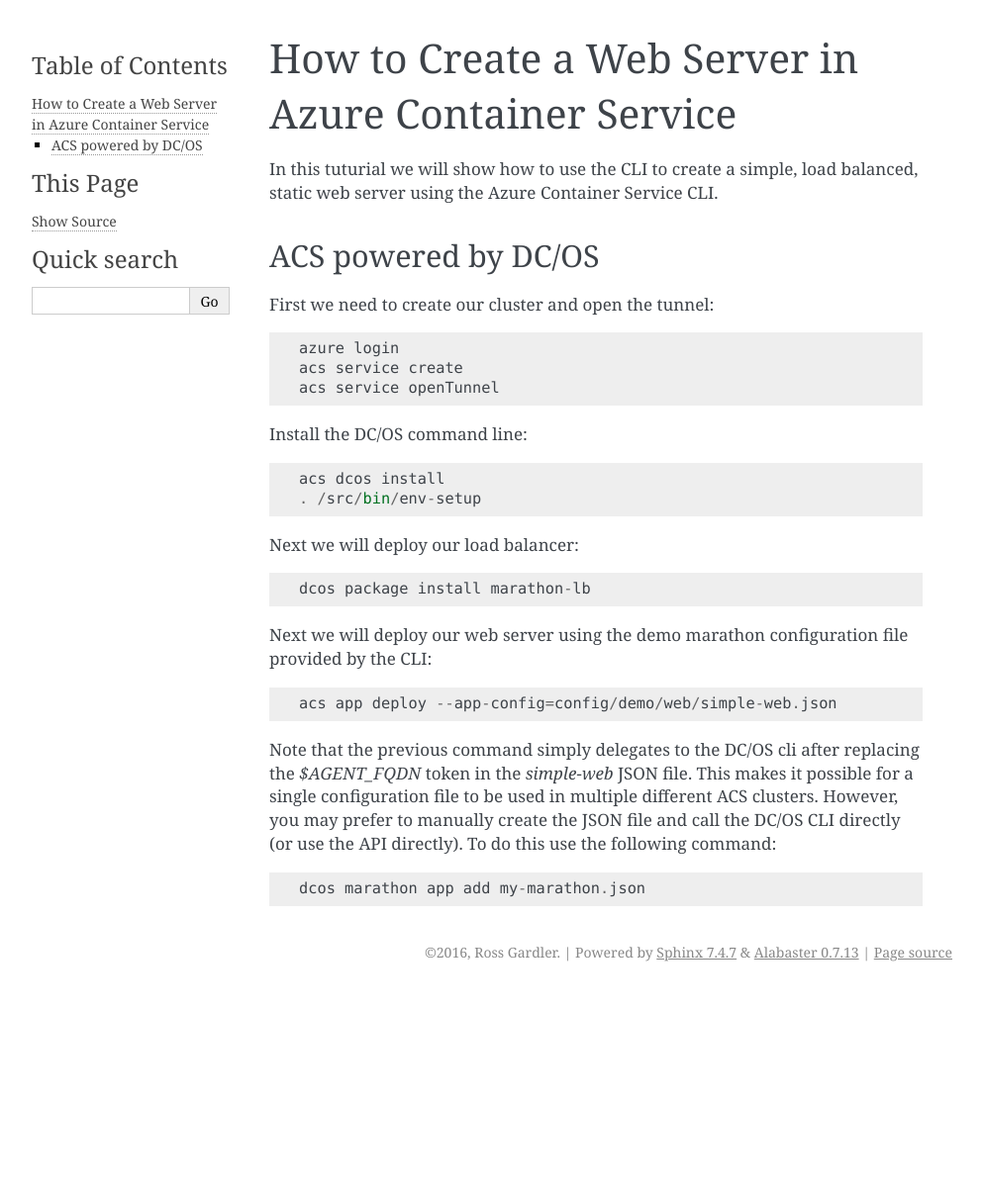
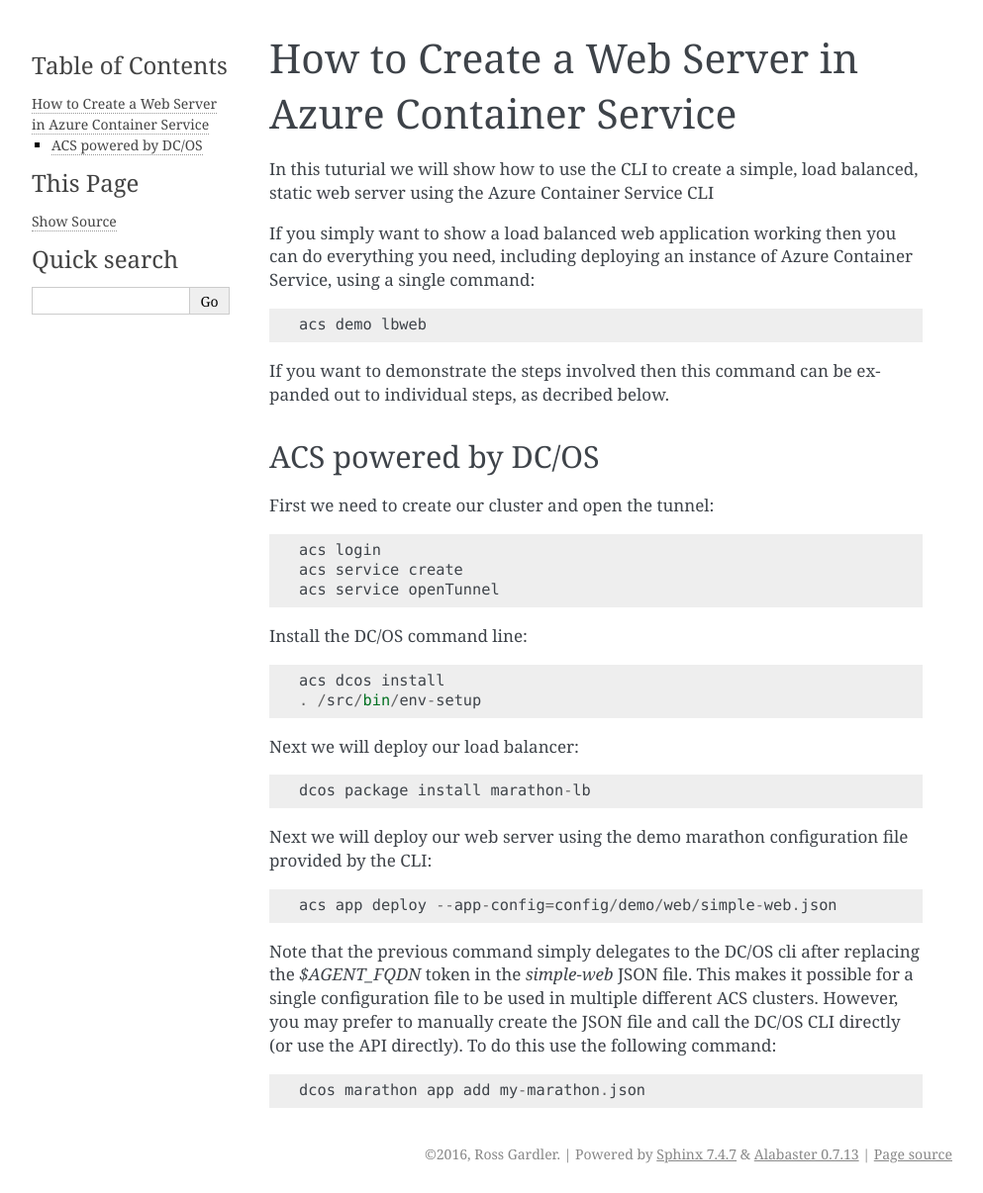
Before and after one commit to wteklabs/acs-cli, a Sphinx documentation site: the page built from docs/source/demo/web.rst, in a window 1280 px wide. Shown: the whole page at 99% size, without its empty margins (148-1141 px from the left). Built offline with Sphinx 7.4.7, drawn with Linux system fonts in a browser that asks for light colours; pages that are not in the unit, such as notebooks, are missing from menus; before the commit the page ends 1002 px from its top, so only the background shows below that.

Commit message:
Add a demo command to deploy a load balanced web application

```diff
--- a/docs/source/demo/web.rst
+++ b/docs/source/demo/web.rst
@@ -3,14 +3,23 @@
 
 In this tuturial we will show how to use the CLI to create a simple,
 load balanced, static web server using the Azure Container
-Service CLI.
+Service CLI
+
+If you simply want to show a load balanced web application working
+then you can do everything you need, including deploying an instance
+of Azure Container Service, using a single command::
+
+  acs demo lbweb
+
+If you want to demonstrate the steps involved then this command can be
+expanded out to individual steps, as decribed below.
 
 ACS powered by DC/OS
 --------------------
 
 First we need to create our cluster and open the tunnel::
 
-  azure login
+  acs login
   acs service create
   acs service openTunnel
 
```
Also changed, not shown: 2 other files.
